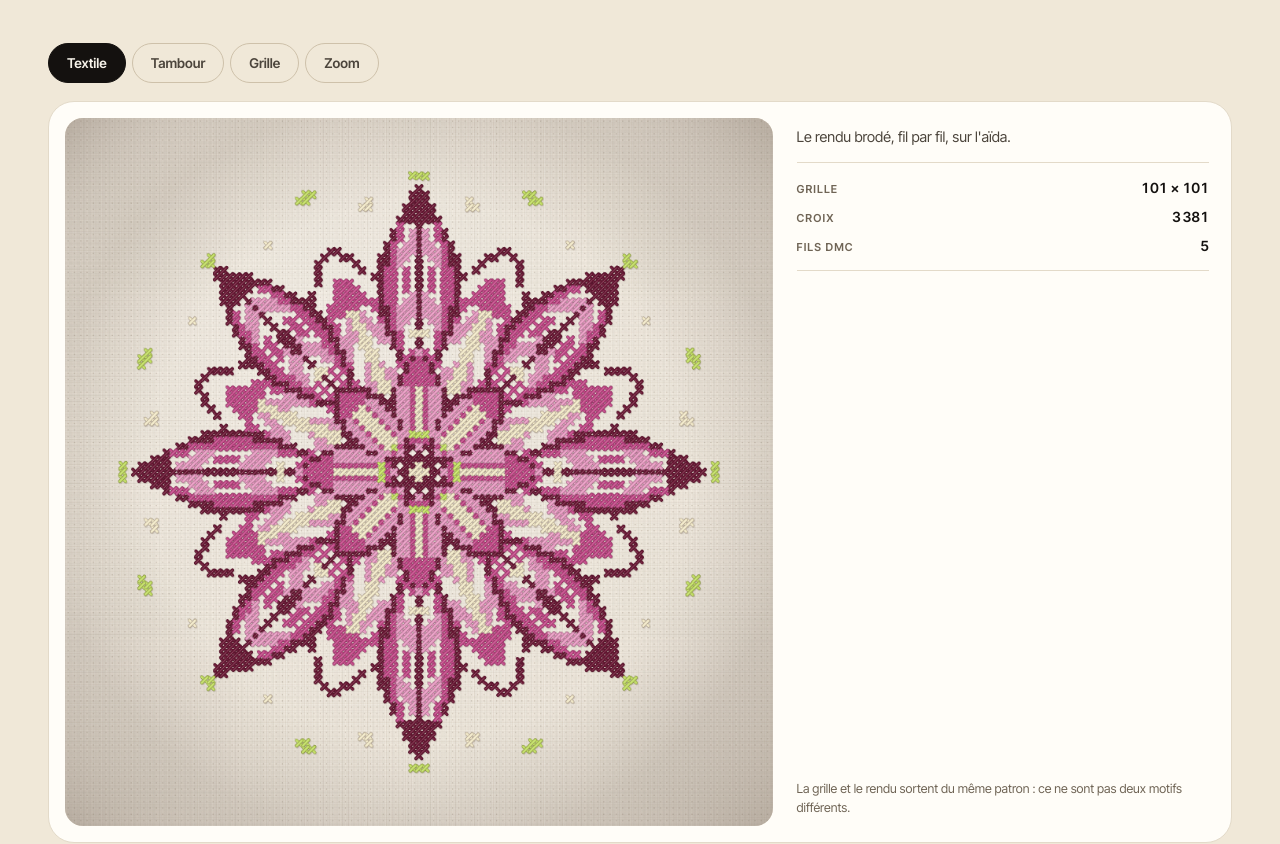
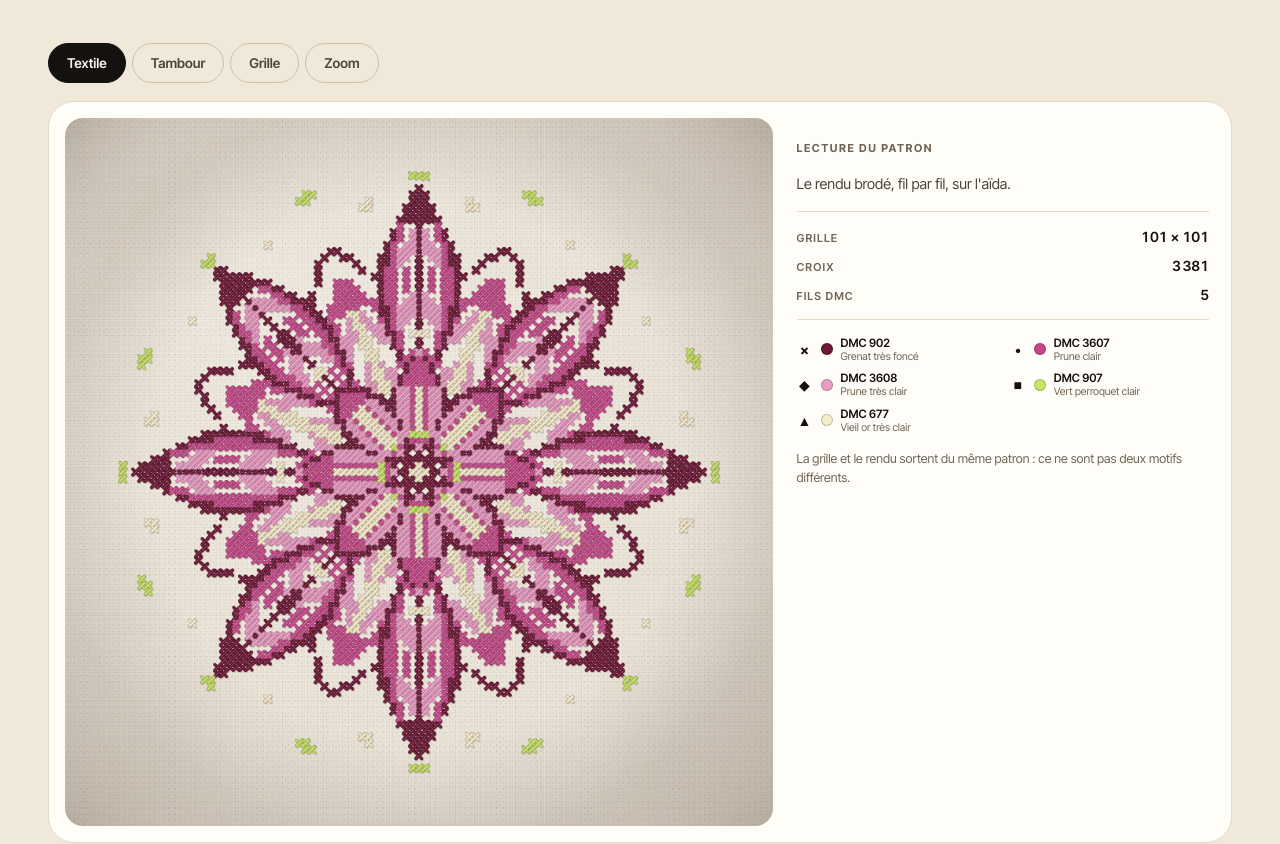
Before and after one commit to mattmezstitchlab/rosace, a React (Vite) app in the folder create-ultra-realistic-concept (15)/: page / in a window 1280 px wide. Shown: the part 5647-6491 px from the top of the page. Built offline with nearby package versions, Linux system fonts and the light colour scheme.

Commit message:
Présentation : panneau « Lecture du patron » avec légende des fils et des symboles
Co-authored-by: arena-agent <297053741+arena-agent@users.noreply.github.com>

```diff
--- a/create-ultra-realistic-concept (15)/src/landing/Sections.tsx
+++ b/create-ultra-realistic-concept (15)/src/landing/Sections.tsx
@@ -1,7 +1,7 @@
 import { useId, useState } from "react";
 import { ArrowRight, Check, Download, FileText, Grid3x3, Heart, Layers, Redo2, Share2, Undo2 } from "lucide-react";
 import { EmbroideryHoop } from "../components/RosaceCanvas";
-import { formatDuration } from "../lib/rosace";
+import { SYMBOLS, formatDuration } from "../lib/rosace";
 import aida from "../assets/aida-macro.jpg";
 import { HERO_PATTERN, HERO_STATS, PALETTE, SHAPE_VARIANTS, USED_THREADS, decimal, nombre } from "./data";
 import { DmcCrown, RosaceRender } from "./media";
@@ -319,6 +319,7 @@ function Vues() {
           )}
 
           <div className="vues-lecture">
+            <p className="vues-surtitre">Lecture du patron</p>
             <p>{active.legende}</p>
             <dl>
               <div>
@@ -336,6 +337,18 @@ function Vues() {
                 <dd>{HERO_STATS.threads}</dd>
               </div>
             </dl>
+            <ul className="vues-legende" aria-label="Fils et symboles du patron">
+              {PALETTE.map((thread, index) => (
+                <li key={thread.code}>
+                  <b aria-hidden="true">{SYMBOLS[index]}</b>
+                  <i style={{ background: thread.hex }} aria-hidden="true" />
+                  <span>
+                    DMC {thread.code}
+                    <small>{thread.name}</small>
+                  </span>
+                </li>
+              ))}
+            </ul>
             <p className="vues-note">
               La grille et le rendu sortent du même patron : ce ne sont pas deux motifs différents.
             </p>
--- a/create-ultra-realistic-concept (15)/src/styles/landing.css
+++ b/create-ultra-realistic-concept (15)/src/styles/landing.css
@@ -376,13 +376,21 @@ html[data-mode="nuit"] body.est-presentation { background: #f7f3ea; }
 .presentation .vues-zoom canvas { width: 100%; height: 100%; }
 .presentation .vues-tambour { display: grid; aspect-ratio: 1 / 1; place-items: center; padding: 30px 8px 18px; }
 .presentation .vues-tambour .hoop { width: min(100%, 560px); }
-.presentation .vues-lecture { display: flex; flex-direction: column; gap: 14px; padding: 8px 6px; }
+.presentation .vues-lecture { display: flex; flex-direction: column; justify-content: flex-start; gap: 16px; padding: 22px 6px 8px; }
+/* Le surtitre est aussi un paragraphe : on rétablit son style juste après la règle générale. */
+.presentation .vues-lecture > .vues-surtitre { font-size: 11px; font-weight: 700; letter-spacing: .14em; text-transform: uppercase; color: var(--l-encre-3); }
 .presentation .vues-lecture > p { margin: 0; font-size: 14.5px; line-height: 1.5; color: var(--l-encre-2); }
 .presentation .vues-lecture dl { display: grid; gap: 8px; margin: 0; padding: 14px 0; border-top: 1px solid var(--l-trait); border-bottom: 1px solid var(--l-trait); }
 .presentation .vues-lecture dl > div { display: flex; align-items: baseline; justify-content: space-between; gap: 12px; }
 .presentation .vues-lecture dt { font-size: 11px; font-weight: 600; letter-spacing: .1em; text-transform: uppercase; color: var(--l-encre-3); }
 .presentation .vues-lecture dd { margin: 0; font-size: 14px; font-weight: 600; font-variant-numeric: tabular-nums; }
-.presentation .vues-lecture > .vues-note { margin-top: auto; font-size: 12.5px; line-height: 1.5; color: var(--l-encre-3); }
+.presentation .vues-legende { display: grid; grid-template-columns: repeat(2, minmax(0, 1fr)); gap: 8px 14px; margin: 0; padding: 0; list-style: none; }
+.presentation .vues-legende li { display: flex; align-items: center; gap: 8px; min-width: 0; }
+.presentation .vues-legende b { flex: none; width: 16px; font-size: 14px; font-weight: 700; text-align: center; }
+.presentation .vues-legende i { flex: none; width: 12px; height: 12px; border-radius: 50%; box-shadow: inset 0 0 0 1px rgba(20, 17, 15, .22); }
+.presentation .vues-legende span { display: flex; flex-direction: column; min-width: 0; font-size: 11.5px; font-weight: 600; line-height: 1.25; }
+.presentation .vues-legende small { overflow: hidden; font-size: 10.5px; font-weight: 400; color: var(--l-encre-3); text-overflow: ellipsis; white-space: nowrap; }
+.presentation .vues-lecture > .vues-note { margin-top: 0; font-size: 12.5px; line-height: 1.5; color: var(--l-encre-3); }
 @media (max-width: 820px) {
   .presentation .vues-scene { grid-template-columns: 1fr; }
   .presentation .vues-tambour .hoop { width: min(100%, 340px); }
```
